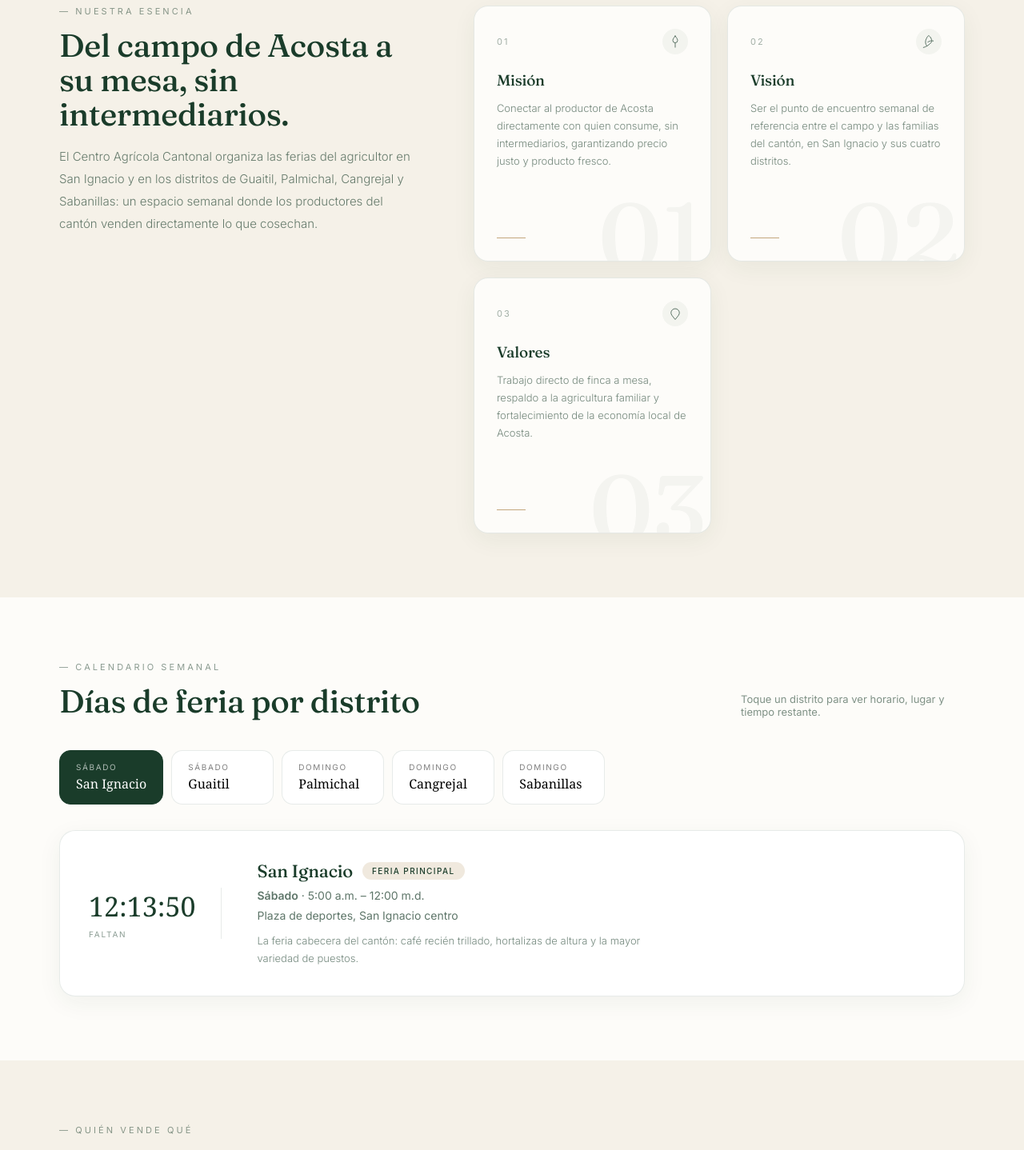
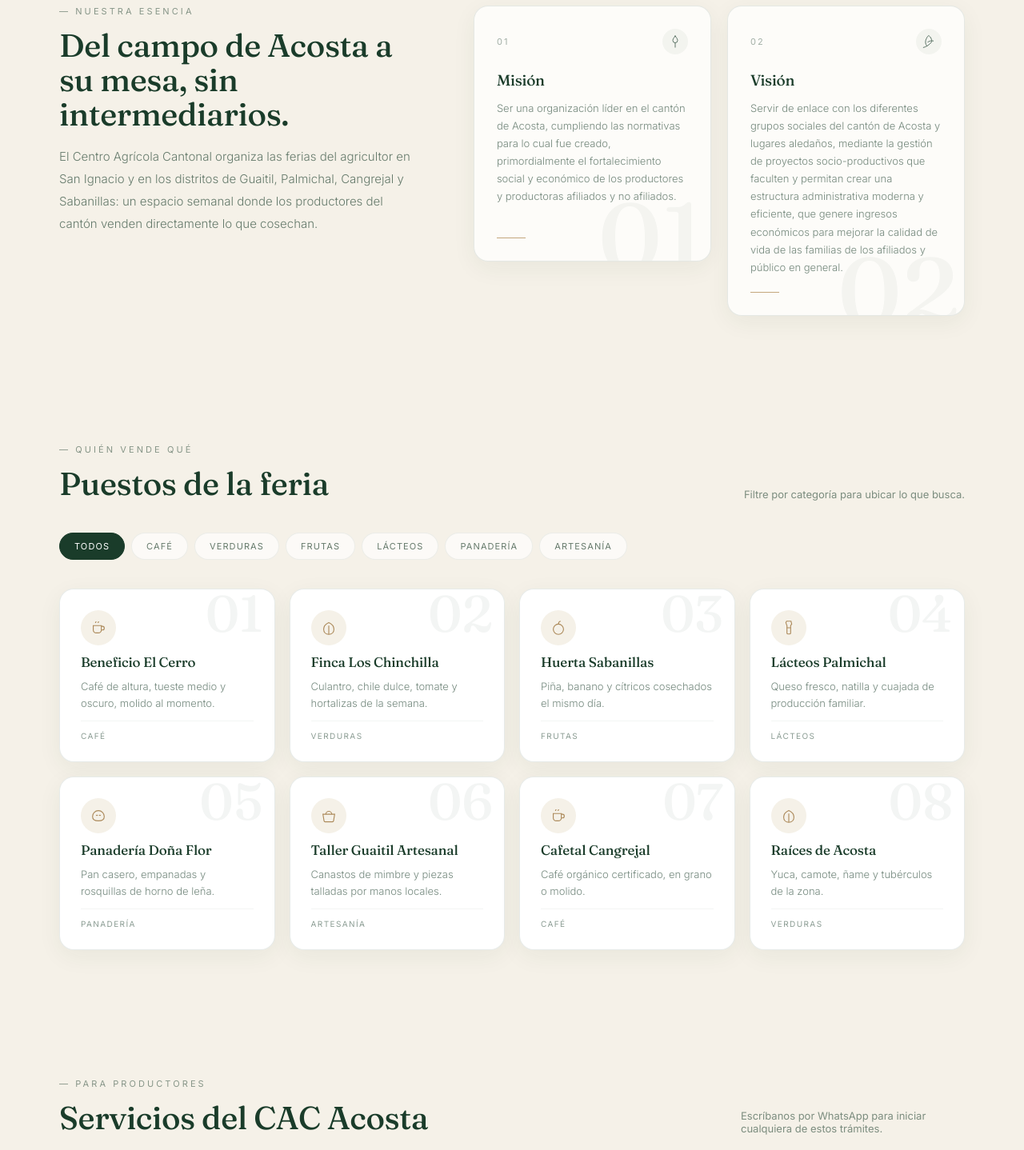
Before and after one commit to kacn1z-del/cac-acosta, a React (Vite) app: page / in a window 1280 px wide. Shown: the part 820-2258 px from the top of the page at 80% size. Built offline with nearby package versions, Linux system fonts and the light colour scheme.

Commit message:
Actualizar App.jsx

```diff
--- a/src/App.jsx
+++ b/src/App.jsx
@@ -14,7 +14,6 @@ const CONTACTO = {
 const NAV = [
   { id: 'inicio', label: 'Inicio' },
   { id: 'nosotros', label: 'Nosotros' },
-  { id: 'ferias', label: 'Ferias' },
   { id: 'puestos', label: 'Puestos' },
   { id: 'servicios', label: 'Servicios' },
   { id: 'contacto', label: 'Contacto' },
@@ -88,19 +87,13 @@ const PILARES = [
     num: '01',
     titulo: 'Misión',
     texto:
-      'Conectar al productor de Acosta directamente con quien consume, sin intermediarios, garantizando precio justo y producto fresco.',
+      'Ser una organización líder en el cantón de Acosta, cumpliendo las normativas para lo cual fue creado, primordialmente el fortalecimiento social y económico de los productores y productoras afiliados y no afiliados.',
   },
   {
     num: '02',
     titulo: 'Visión',
     texto:
-      'Ser el punto de encuentro semanal de referencia entre el campo y las familias del cantón, en San Ignacio y sus cuatro distritos.',
-  },
-  {
-    num: '03',
-    titulo: 'Valores',
-    texto:
-      'Trabajo directo de finca a mesa, respaldo a la agricultura familiar y fortalecimiento de la economía local de Acosta.',
+      'Servir de enlace con los diferentes grupos sociales del cantón de Acosta y lugares aledaños, mediante la gestión de proyectos socio-productivos que faculten y permitan crear una estructura administrativa moderna y eficiente, que genere ingresos económicos para mejorar la calidad de vida de las familias de los afiliados y público en general.',
   },
 ]
 
@@ -337,7 +330,7 @@ function IconCategoria({ categoria }) {
   return <Icono />
 }
 
-const ICONOS_PILAR = [IconBrote, IconHoja, IconCorazon]
+const ICONOS_PILAR = [IconBrote, IconHoja]
 
 /* =================================================================
    HEADER
@@ -492,8 +485,8 @@ function Hero({ irA }) {
 
           <Reveal delay={260}>
             <div className="hero__acciones">
-              <Boton className="boton--oscuro" onClick={() => irA('ferias')}>
-                Ver días de feria
+              <Boton className="boton--oscuro" onClick={() => irA('servicios')}>
+                Ver servicios
               </Boton>
               <Boton className="boton--fantasma" onClick={() => irA('puestos')}>
                 Ver puestos
@@ -567,77 +560,6 @@ function Nosotros() {
             })}
           </div>
         </div>
-      </div>
-    </section>
-  )
-}
-
-/* =================================================================
-   FERIAS
-   ================================================================= */
-
-function pad(n) {
-  return String(n).padStart(2, '0')
-}
-
-function Ferias() {
-  const [activo, setActivo] = useState(FERIAS[0].id)
-  const feriaActiva = useMemo(() => FERIAS.find((f) => f.id === activo), [activo])
-  const restante = useCuentaRegresiva(feriaActiva.dia, 5)
-
-  return (
-    <section id="ferias" className="seccion">
-      <div className="envoltura">
-        <Reveal>
-          <div className="cabecera-seccion">
-            <div>
-              <span className="ojo-etiqueta">— Calendario semanal</span>
-              <h2 className="titulo-seccion">Días de feria por distrito</h2>
-            </div>
-            <p className="nota-seccion">Toque un distrito para ver horario, lugar y tiempo restante.</p>
-          </div>
-        </Reveal>
-
-        <Reveal delay={80}>
-          <div className="pestanas-distrito" role="tablist" aria-label="Distritos con feria">
-            {FERIAS.map((f) => (
-              <button
-                key={f.id}
-                role="tab"
-                aria-selected={activo === f.id}
-                className={`pestana-distrito ${activo === f.id ? 'pestana-distrito--activa' : ''}`}
-                onClick={() => setActivo(f.id)}
-              >
-                <span className="pestana-distrito__dia">{f.diaTexto}</span>
-                <span className="pestana-distrito__nombre">{f.distrito}</span>
-              </button>
-            ))}
-          </div>
-        </Reveal>
-
-        <Reveal delay={140}>
-          <div className="panel-feria">
-            <div className="panel-feria__reloj">
-              <span className="panel-feria__reloj-numero">
-                {restante.dias > 0
-                  ? `${restante.dias}d ${pad(restante.horas)}h`
-                  : `${pad(restante.horas)}:${pad(restante.min)}:${pad(restante.seg)}`}
-              </span>
-              <span className="panel-feria__reloj-etiqueta">Faltan</span>
-            </div>
-            <div className="panel-feria__info">
-              <h3 className="panel-feria__titulo">
-                {feriaActiva.distrito}
-                {feriaActiva.principal && <span className="chip-principal">Feria principal</span>}
-              </h3>
-              <p className="panel-feria__meta">
-                <strong>{feriaActiva.diaTexto}</strong> · {feriaActiva.horario}
-              </p>
-              <p className="panel-feria__meta">{feriaActiva.lugar}</p>
-              <p className="panel-feria__descripcion">{feriaActiva.descripcion}</p>
-            </div>
-          </div>
-        </Reveal>
       </div>
     </section>
   )
@@ -727,6 +649,12 @@ const SERVICIOS = [
     texto:
       'Yemas de variedades seleccionadas disponibles para injertar árboles frutales y de café, y mejorar la productividad de su finca.',
     cta: 'Consultar disponibilidad',
+  },
+  {
+    num: '03',
+    titulo: 'Actividad registrada',
+    texto: 'Cultivo de productos agrícolas en combinación con la cría de animales (explotación mixta).',
+    cta: 'Más información',
   },
 ]
 
@@ -854,7 +782,6 @@ export default function App() {
       <Header activo={activo} irA={irA} />
       <Hero irA={irA} />
       <Nosotros />
-      <Ferias />
       <Puestos />
       <Servicios />
       <Contacto />
```
